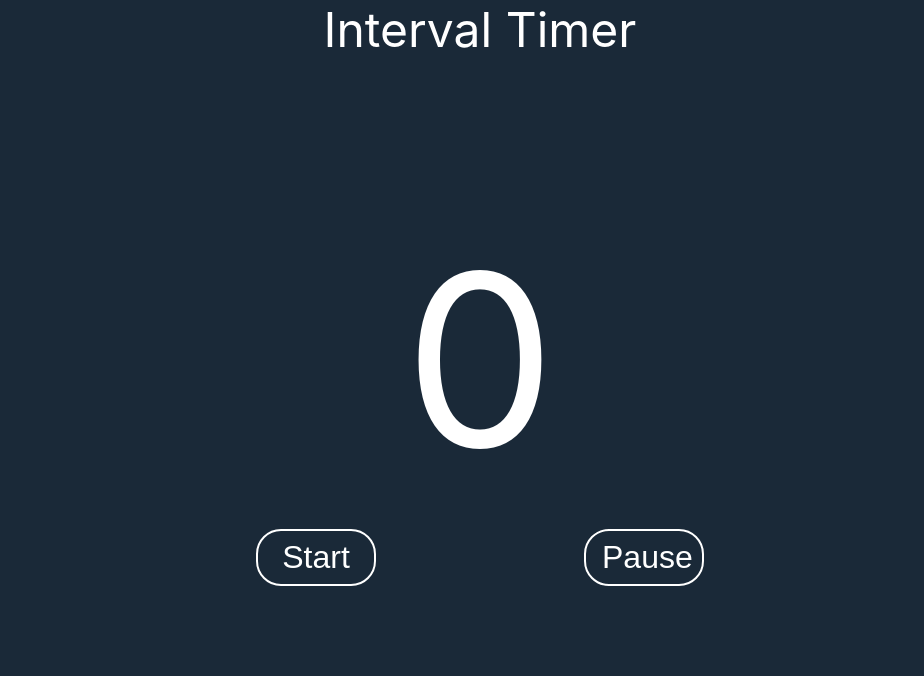
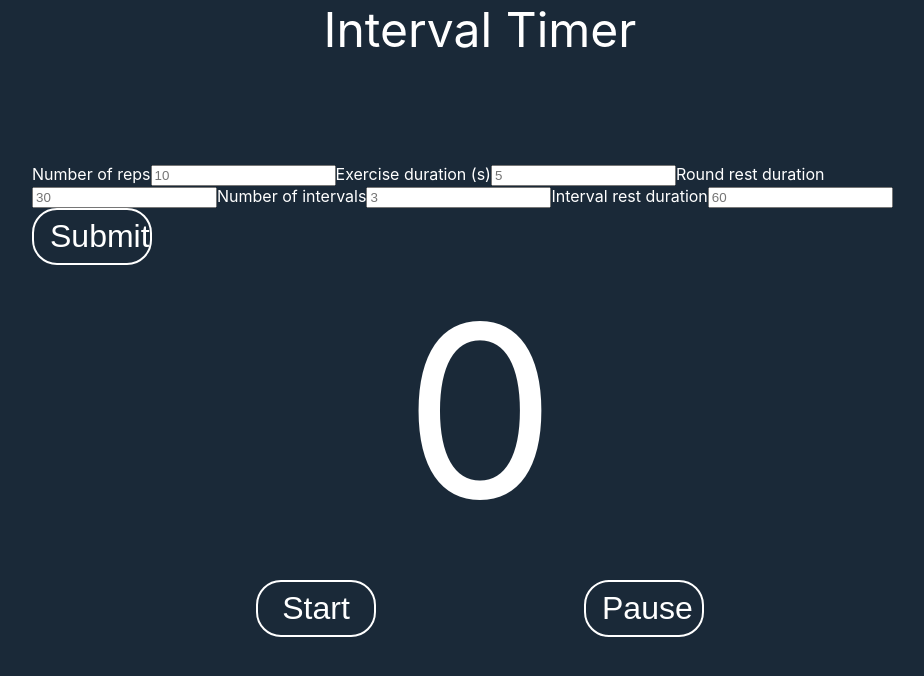
Before and after one commit to michaelrabbai/interval-timer, a React (Create React App) app: page / in a window 1280 px wide. Shown: the top 676 px of the page, without its empty margins (160-1084 px from the left). Built offline with nearby package versions, Linux system fonts and the light colour scheme; the HTML template or start-up script is replaced by a standard one.

Commit message:
use TimerForm cmp to get timer input

```diff
--- a/src/App.js
+++ b/src/App.js
@@ -1,6 +1,7 @@
 import { useState } from 'react';
 
 import Button from './components/Button';
+import TimerForm from './components/TimerForm';
 import Timer from './components/Timer';
 
 function App() {
@@ -15,10 +16,13 @@ function App() {
     console.log('pause clicked');
   };
 
+  const onSubmitHandler = () => {};
+
   return (
     <main className="global centered">
       <div className="container column">
         <span className="title">Interval Timer</span>
+        <TimerForm onSubmit={onSubmitHandler} />
         <Timer duration={5} />
         <div className="button-container">
           <Button
```
